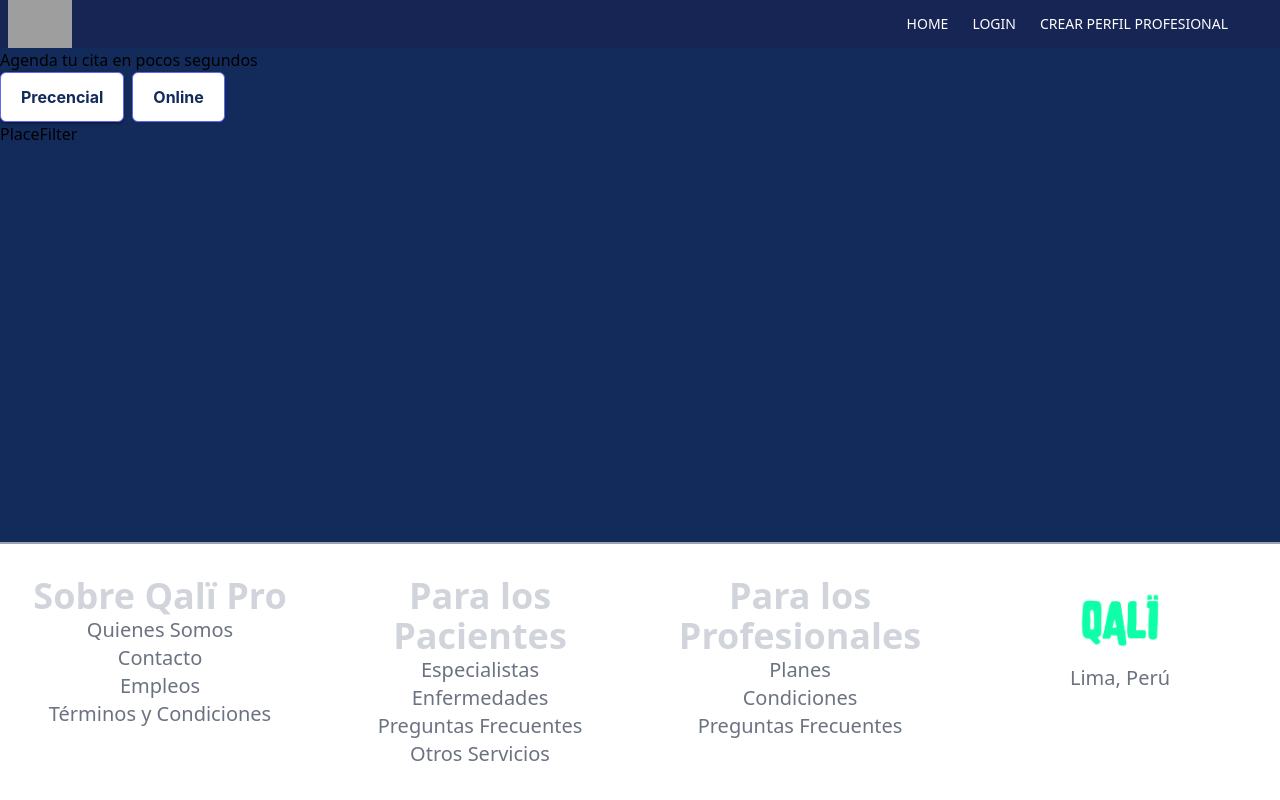
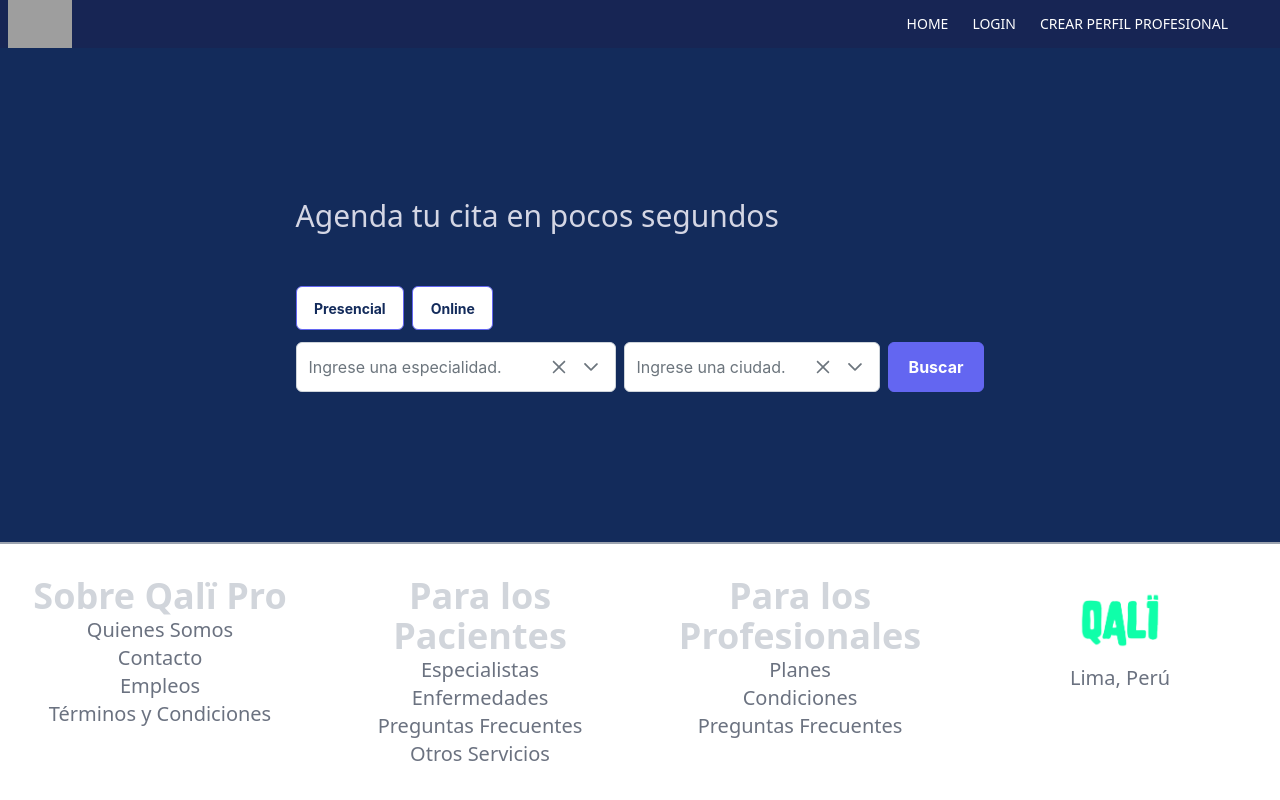
Before and after one commit to abelacco/qali-client, a React (Vite) app in the folder qali-client/: page / in a window 1280 px wide. Built offline with nearby package versions, Linux system fonts and the light colour scheme; grey boxes are pictures that could not be loaded.

Commit message:
Componentes de home estructurados y estilados

```diff
--- a/qali-client/src/components/Home/Home.jsx
+++ b/qali-client/src/components/Home/Home.jsx
@@ -1,7 +1,8 @@
 import React, { useState } from 'react'
 import Layout from './LayoutCliente'
 import ModalityButtons from './homeComponents/ModalityButtons'
-import PlaceFilter from './homeComponents/PlaceFilter'
+import PlaceAndProfessionalFilter from './homeComponents/PlaceAndSpecialtyFilter'
+import SubmitButton from './homeComponents/SubmitButton'
 
 function Home() {
 
@@ -10,18 +11,23 @@
         modalidad: "",
         especialidad: "",
         ciudad: "",
-    })
+    });
 
     return (
-        <Layout clase={'h-screen'}>
-            <div className='bg-qali-blue h-full'>
-                <h1>Agenda tu cita en pocos segundos</h1>
-                <ModalityButtons filtersValue={filtersValue}/>
-                <PlaceFilter/>
-
+        <Layout main={'h-full flex flex-col justify-center items-center'} contenedor={'bg-qali-blue h-screen flex flex-col'}>
+            <div className='flex flex-col gap-3 flex-grow justify-center '>
+                <h1 className='mb-10 text-qali-light-grey text-3xl'>
+                    Agenda tu cita en pocos segundos
+                </h1>
+                <ModalityButtons filtersValue={filtersValue} />
+                <div className='flex gap-2'>
+                    <PlaceAndProfessionalFilter filtersValue={filtersValue} />
+                    <SubmitButton filtersValue={filtersValue} />
+                </div>
             </div>
         </Layout>
     )
+
 }
 
 export default Home
--- a/qali-client/src/components/Home/LayoutCliente.jsx
+++ b/qali-client/src/components/Home/LayoutCliente.jsx
@@ -2,11 +2,13 @@
 import Navbar from "../Navbar/Navbar";
 import React from "react";
 
-const Layout = ({ children, clase }) => {
+const Layout = ({ children, contenedor, main }) => {
   return (
-    <div className={`${clase} flex flex-col`}>
+    <div className={contenedor}>
       <Navbar />
-      {children}
+      <main className={main}>
+        {children}
+      </main>
       <Footer />
     </div>
   );
--- a/qali-client/src/components/Home/homeComponents/ModalityButtons.jsx
+++ b/qali-client/src/components/Home/homeComponents/ModalityButtons.jsx
@@ -2,35 +2,33 @@
 //Components and Dependencies
 import { Button } from 'primereact/button';
 //Constants
-import { PRECENCIAL, ONLINE } from '../../../utils/constantes';
+import { PRESENCIAL, ONLINE } from '../../../utils/constantes';
 
 function ModalityButtons({ filtersValue }) {
 
     const [selected, setSelected] = useState(null);
 
-    const [values, setValues] = filtersValue;
+    const [fValues, setFValues] = filtersValue;
 
     const handlePrecencial = () => {
-        setSelected(PRECENCIAL)
-        setValues({ ...values, modalidad: PRECENCIAL })
+        setSelected(PRESENCIAL)
+        setFValues({ ...fValues, modalidad: PRESENCIAL })
     }
 
     const handleOnline = () => {
         setSelected(ONLINE)
-        setValues({ ...values, modalidad: ONLINE })
+        setFValues({ ...fValues, modalidad: ONLINE })
     }
 
     return (
-        <>
-            <div className='flex gap-2'>
-                <Button label='Precencial' onClick={handlePrecencial}  raised
-                    className={`bg-white text-qali-blue `
-                    }/>
-                <Button label='Online' onClick={handleOnline}
-                    className={`bg-white text-qali-blue `
-                    } />
-            </div>
-        </>
+        <div className='flex gap-2'>
+            <Button label='Presencial' onClick={handlePrecencial} size='small'
+                className={`bg-white text-qali-blue `
+                } />
+            <Button label='Online' onClick={handleOnline} size='small'
+                className={`bg-white text-qali-blue `
+                } />
+        </div>
     )
 }
 
--- /dev/null
+++ b/qali-client/src/components/Home/homeComponents/PlaceAndSpecialtyFilter.jsx
@@ -0,0 +1,38 @@
+import React, { useState } from 'react'
+//components and dependencies
+import { Dropdown } from 'primereact/dropdown';
+//constants
+import { CITIES, SPECIALTIES } from '../../../utils/constantes';
+
+function PlaceAndSpecialtyFilter({ filtersValue }) {
+
+  const [fValue, setFValue] = filtersValue;
+  const [specialty, setSpecialty] = useState('');
+  const [place, setPlace] = useState('');
+
+  const handleSpecialty = (event) => {
+    const value = event.target.value;
+    setSpecialty(value);
+    setFValue({ ...fValue, especialidad: value });
+    console.log(value);
+  };
+
+  const handlePlace = (event) => {
+    const value = event.target.value;
+    setPlace(value);
+    setFValue({ ...fValue, ciudad: value });
+  };
+
+  return (
+    <div className='flex gap-2'>
+      <Dropdown options={SPECIALTIES} onChange={handleSpecialty} value={specialty} placeholder='Ingrese una especialidad.'
+        className='w-80' showClear
+      />
+      <Dropdown options={CITIES} onChange={handlePlace} value={place} placeholder='Ingrese una ciudad.'
+        className='w-64' showClear
+      />
+    </div>
+  )
+}
+
+export default PlaceAndSpecialtyFilter;
--- a/qali-client/src/components/Home/homeComponents/PlaceFilter.jsx
+++ /dev/null
@@ -1,9 +0,0 @@
-import React from 'react'
-
-function PlaceFilter() {
-  return (
-    <div>PlaceFilter</div>
-  )
-}
-
-export default PlaceFilter
--- /dev/null
+++ b/qali-client/src/components/Home/homeComponents/SubmitButton.jsx
@@ -0,0 +1,23 @@
+import React from 'react'
+import { Button } from 'primereact/button';
+import { useNavigate } from 'react-router';
+
+function SubmitButton({filtersValue}) {
+
+    const [fValue, setFValue] = filtersValue;
+    const navigate = useNavigate();
+
+    const handleSubmit = ()=> {
+        if (fValue.especialidad) {
+            navigate("/especialistas")
+        };
+    };
+
+  return (
+    <>
+        <Button label='Buscar'/>
+    </>
+  )
+}
+
+export default SubmitButton
--- a/qali-client/src/utils/constantes.js
+++ b/qali-client/src/utils/constantes.js
@@ -1,2 +1,4 @@
-export const PRECENCIAL = "precencial";
+export const CITIES = ["Lima", "Piura", "Trujillo", "Chiclayo", "Quito", "Guayaquil"];
+export const SPECIALTIES = ["Nutrición", "Psicología", "Psiquiatría", "Ginecología", "Cirujano General", "Odontología", "Cardiología"];
+export const PRESENCIAL = "presencial";
 export const ONLINE = "online"
```
